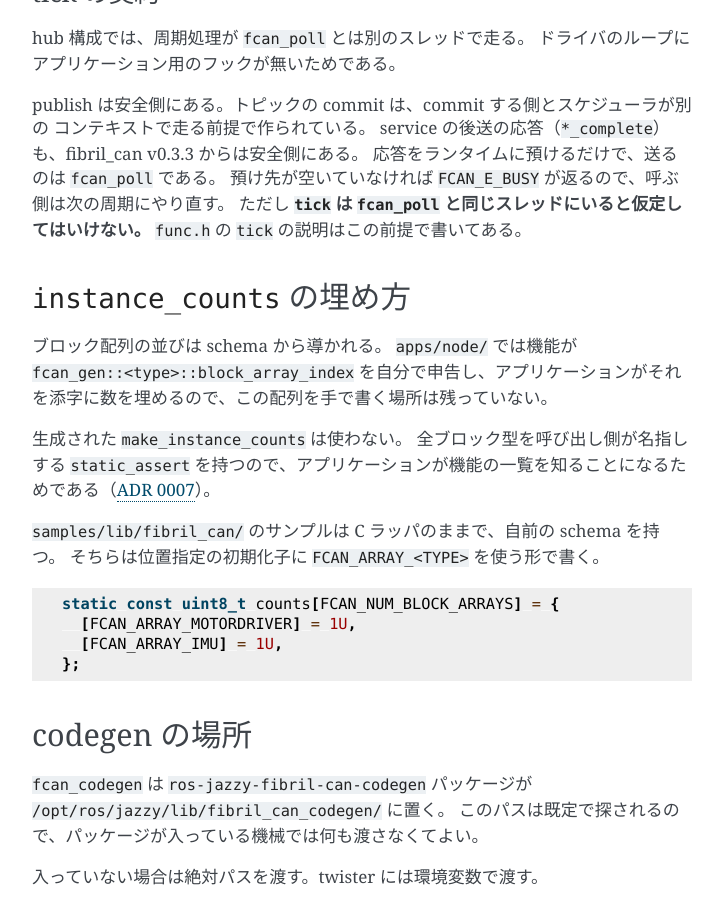
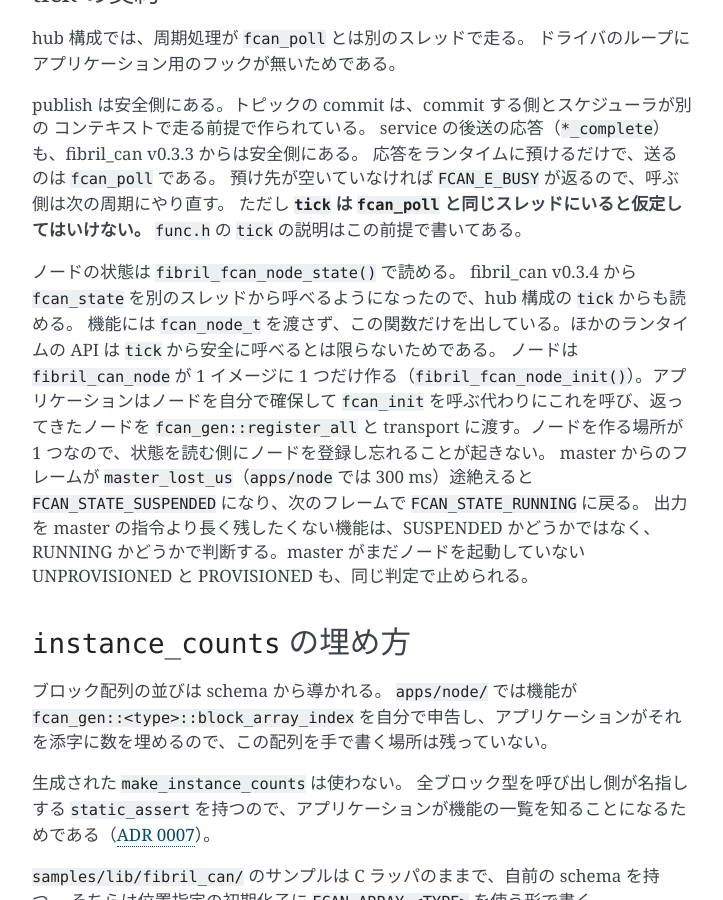
Before and after one commit to ForteFibre/fibril_zephyr, a Sphinx documentation site: the page built from doc/apps.md, in a window 1280 px wide and 900 px high, scrolled down 14608 px. Shown: the whole window, without its empty margins (388-1111 px from the left). Built offline with Sphinx 7.4.7, drawn with Linux system fonts in a browser that asks for light colours.

Commit message:
docs(apps): tick の契約に、ノードの状態を読めることを書く
Co-Authored-By: Claude Opus 5.5 (1M context) <noreply@anthropic.com>

```diff
--- a/doc/apps.md
+++ b/doc/apps.md
@@ -528,6 +528,13 @@ service の後送の応答（`*_complete`）も、fibril_can v0.3.3 からは安
 ただし **`tick` は `fcan_poll` と同じスレッドにいると仮定してはいけない。**
 `func.h` の `tick` の説明はこの前提で書いてある。
 
+ノードの状態は `fibril_fcan_node_state()` で読める。
+fibril_can v0.3.4 から `fcan_state` を別のスレッドから呼べるようになったので、hub 構成の `tick` からも読める。
+機能には `fcan_node_t` を渡さず、この関数だけを出している。ほかのランタイムの API は `tick` から安全に呼べるとは限らないためである。
+ノードは `fibril_can_node` が 1 イメージに 1 つだけ作る（`fibril_fcan_node_init()`）。アプリケーションはノードを自分で確保して `fcan_init` を呼ぶ代わりにこれを呼び、返ってきたノードを `fcan_gen::register_all` と transport に渡す。ノードを作る場所が 1 つなので、状態を読む側にノードを登録し忘れることが起きない。
+master からのフレームが `master_lost_us`（`apps/node` では 300 ms）途絶えると `FCAN_STATE_SUSPENDED` になり、次のフレームで `FCAN_STATE_RUNNING` に戻る。
+出力を master の指令より長く残したくない機能は、SUSPENDED かどうかではなく、RUNNING かどうかで判断する。master がまだノードを起動していない UNPROVISIONED と PROVISIONED も、同じ判定で止められる。
+
 ## `instance_counts` の埋め方
 
 ブロック配列の並びは schema から導かれる。
```
